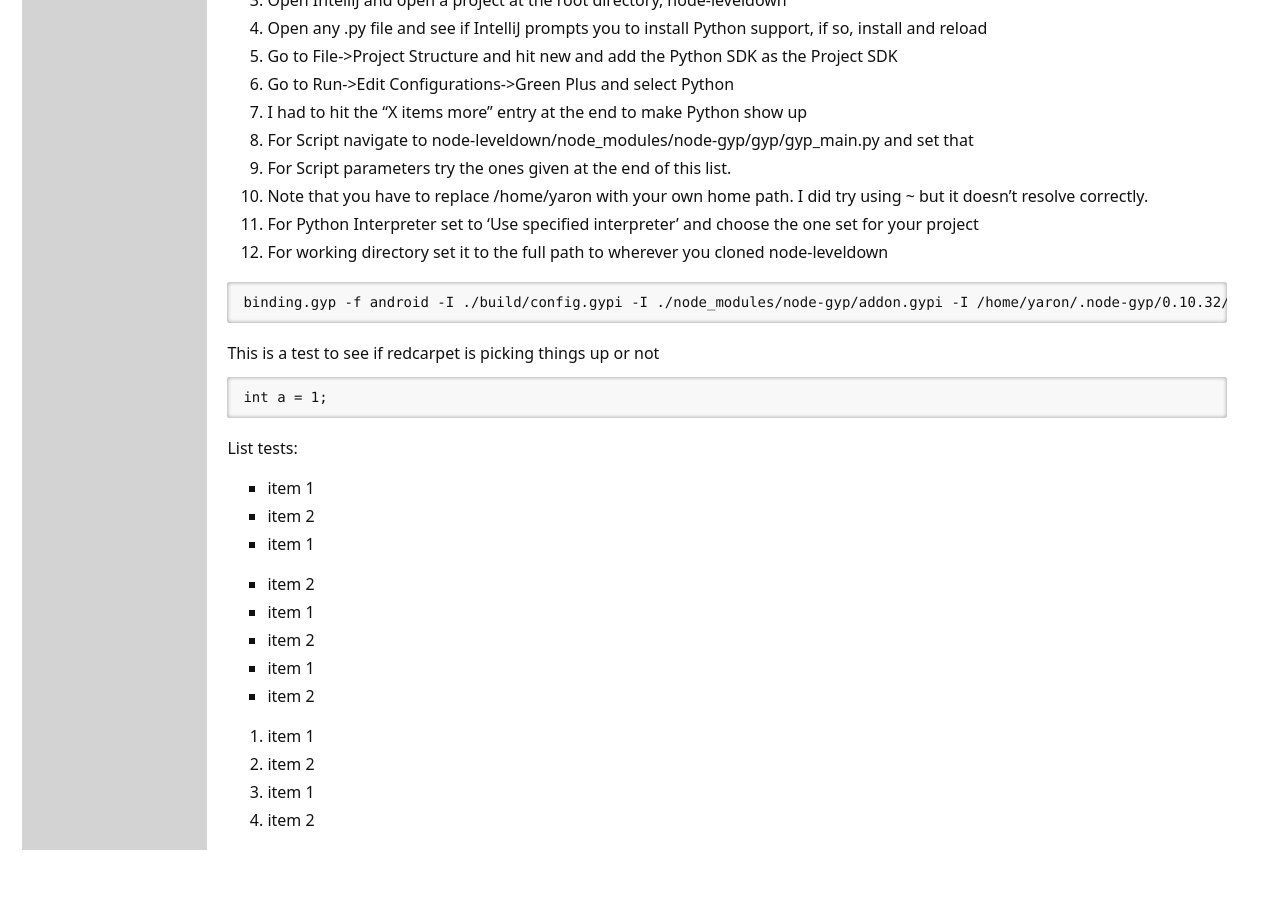
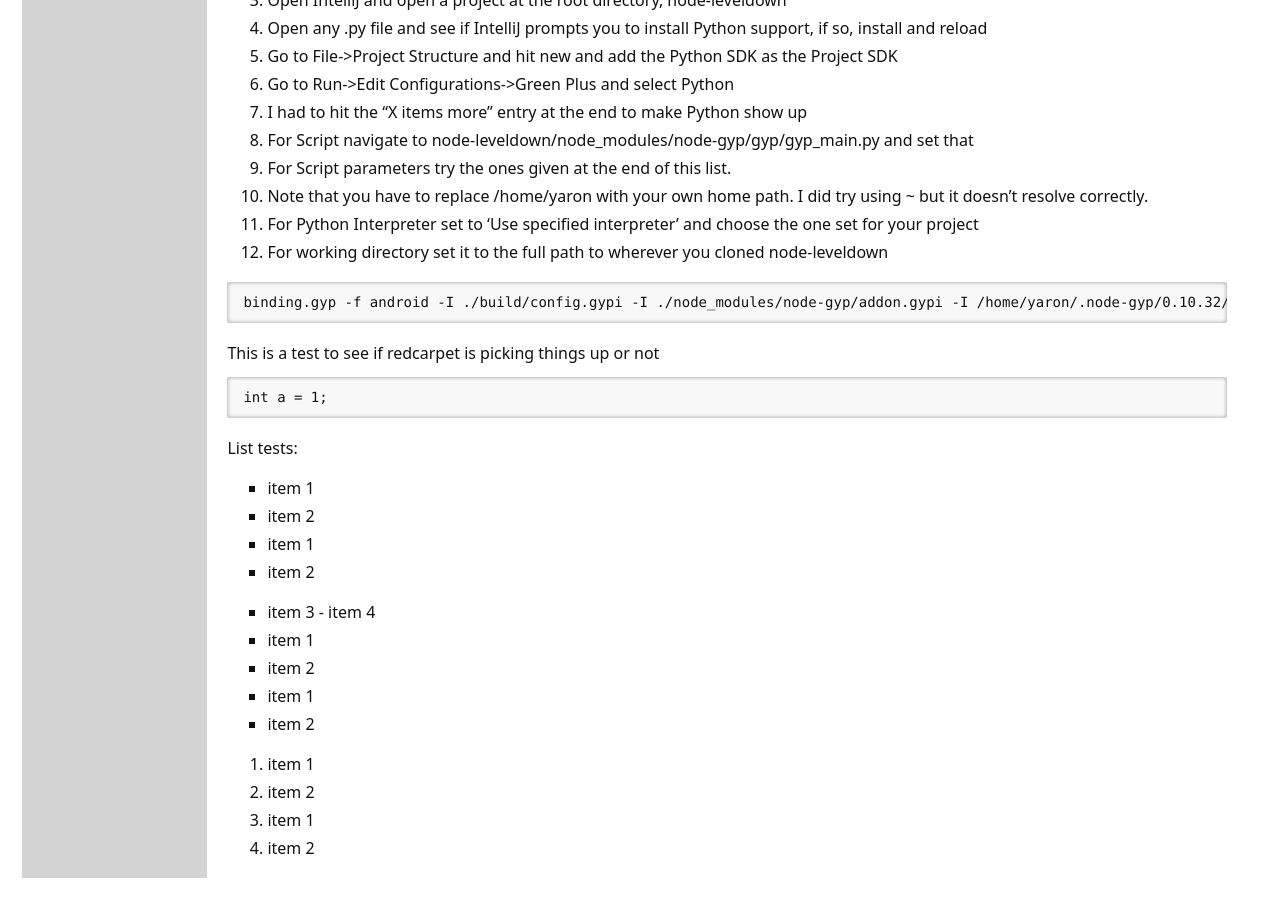
Before and after one commit to thaliproject/thali, a Jekyll site: the page built from NotesOnNodeGypForAndroid.md, in a window 1280 px wide and 900 px high, scrolled down 1692 px. Built offline with Jekyll 4.4.1, drawn with Linux system fonts in a browser that asks for light colours; before the commit the page ends 2564 px from its top, so only the background shows below that.

Commit message:
Update NotesOnNodeGypForAndroid.md

```diff
--- a/NotesOnNodeGypForAndroid.md
+++ b/NotesOnNodeGypForAndroid.md
@@ -70,7 +70,9 @@
 - item 1
 - item 2
  - item 1
- - item 2
+  - item 2
+   - item 3
+    - item 4
 
 * item 1
 * item 2
```
